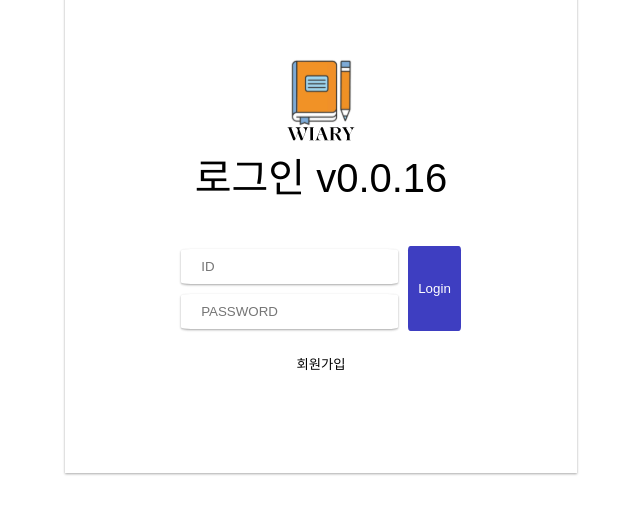
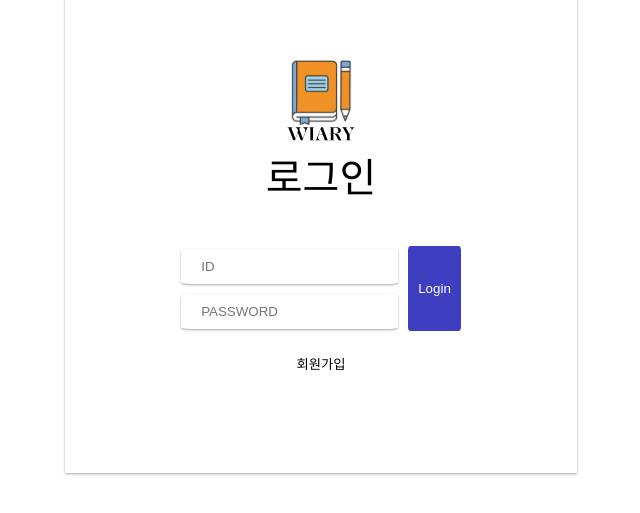
Before and after one commit to AWS-Cloud-FinalProject/frontend, a React (Create React App) app: page /sign-in in a window 1280 px wide. Shown: the part 193-706 px from the top of the page, without its empty margins (319-959 px from the left). Built offline with nearby package versions, Linux system fonts and the light colour scheme; a web font is replaced by a local one.

Commit message:
modified

```diff
--- a/src/Pages/SignIn.jsx
+++ b/src/Pages/SignIn.jsx
@@ -36,7 +36,7 @@ const SignIn = () => {
     <div className='page column'>
       <div className='box login-box input-form'>
         <img src={wiaryLogo} alt='logo' />
-        <span>로그인 v0.0.16</span>
+        <span>로그인</span>
         <div className='row'>
           <div className='column'>
             <input
```
